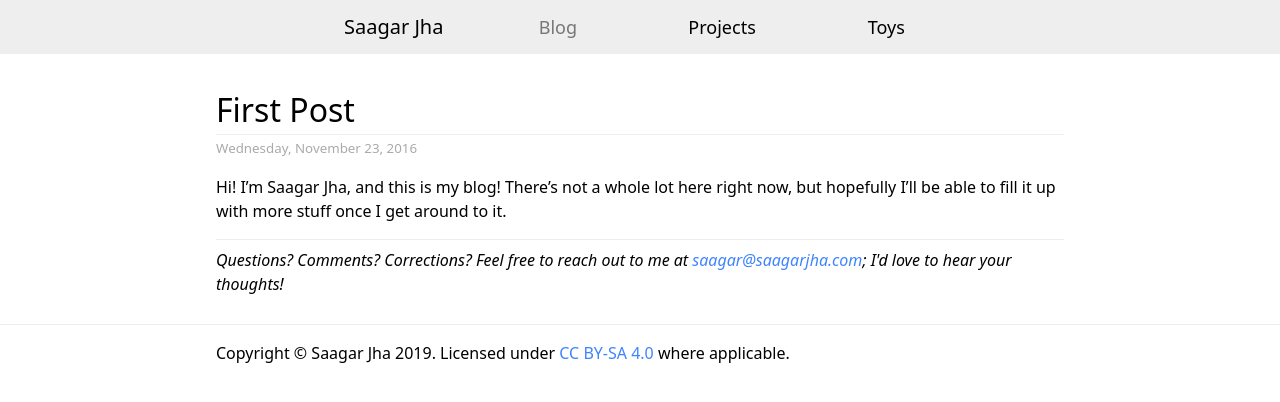
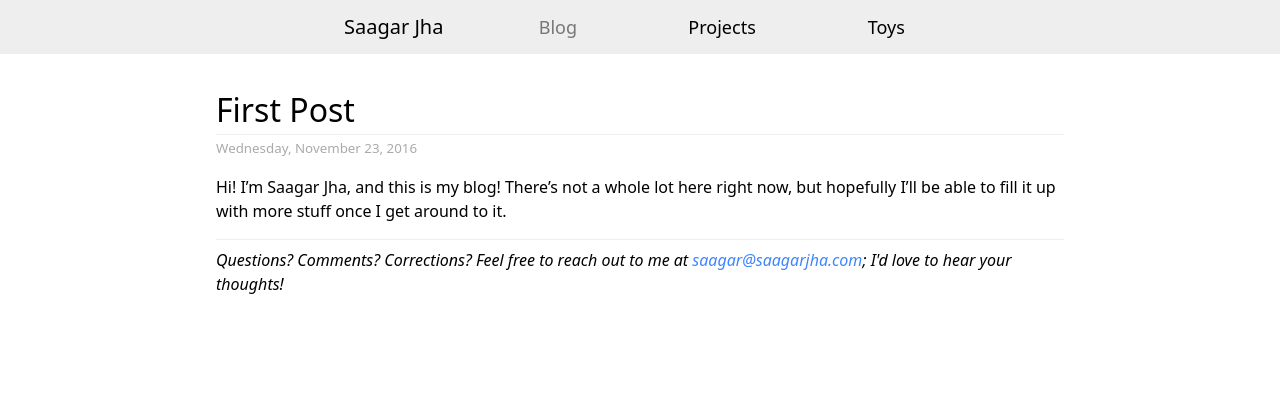
Before and after one commit to saagarjha/saagarjha.github.io, a Jekyll site: the page built from _posts/2016-11-23-first-post/2016-11-23-first-post.md, in a window 1280 px wide. Shown: the top 402 px of the page. Built offline with Jekyll 4.4.1, drawn with Linux system fonts in a browser that asks for light colours.

Commit message:
Comment out copyright footer

```diff
--- a/_includes/footer.html
+++ b/_includes/footer.html
@@ -1,6 +1,8 @@
+{% comment %}
 {% if layout.show_copyright %}
 	<footer id="copyright">
 		<hr>
 		<p>Copyright © Saagar Jha {{ site.time | date: '%Y' }}. Licensed under <a href="https://creativecommons.org/licenses/by-sa/4.0/">CC BY-SA 4.0</a> where applicable.</p>
 	</footer>
 {% endif %}
+{% endcomment %}
--- a/css/page.scss
+++ b/css/page.scss
@@ -140,18 +140,18 @@ article * {
 	max-width: 100%;
 }
 
-#copyright {
-	p {
-		max-width: $article_width;
-		margin: $article_margin;
-		padding: $copyright_padding;
-		@include adaptive(color, $article_color);
-	}
+// #copyright {
+// 	p {
+// 		max-width: $article_width;
+// 		margin: $article_margin;
+// 		padding: $copyright_padding;
+// 		@include adaptive(color, $article_color);
+// 	}
 
-	@media print {
-		display: none;
-	}
-}
+// 	@media print {
+// 		display: none;
+// 	}
+// }
 
 p {
 	margin: $p_margin_size;
```
